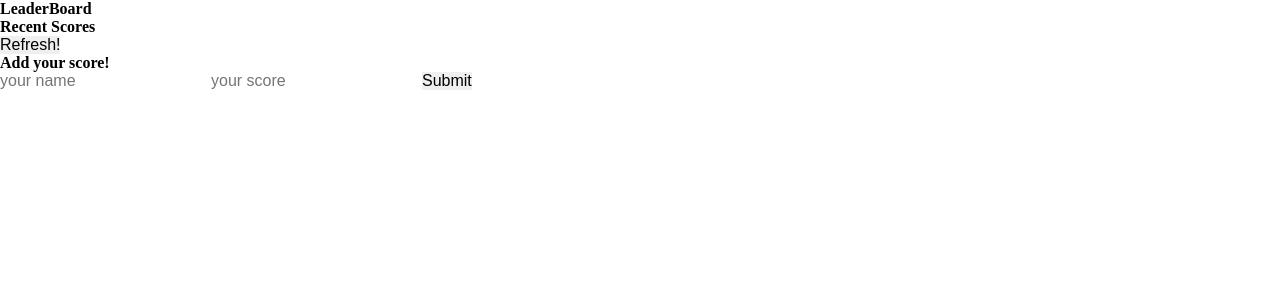
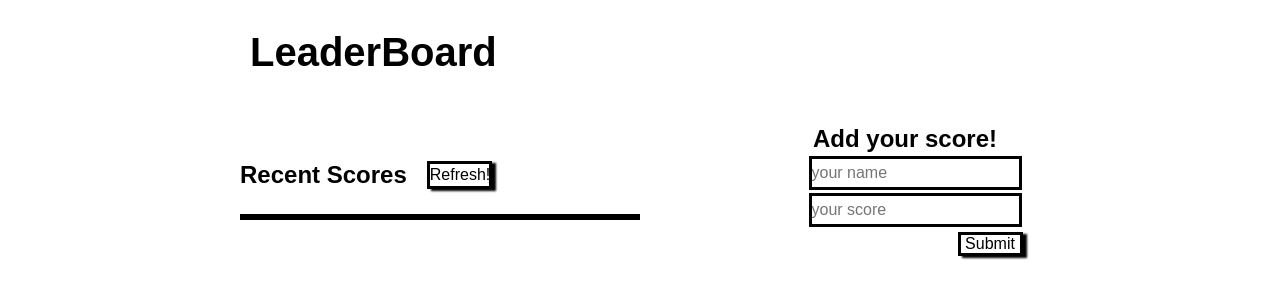
Before and after one commit to franklinben23/leaderboard1, a website built with webpack: page src/index1.html in a window 1280 px wide. Built offline with nearby package versions, Linux system fonts and the light colour scheme; no server answers.

Commit message:
create app styling

```diff
--- a/src/index1.html
+++ b/src/index1.html
@@ -13,7 +13,7 @@
     <div class="leaderboard-cont">
       <div class="title-btn-cont">
         <h4> Recent Scores</h4>
-        <button type="button" id="refresh-btn"> Refresh!</button>
+        <button type="button" id="refresh-btn" class="btnn"> Refresh!</button>
       </div>
 
       <ul class="scores-list">
@@ -23,9 +23,9 @@
     <div class="form-cont">
       <h4> Add your score!</h4>
       <form action="#" class="fomr">
-        <input type="text" name="name" placeholder="your name">
-        <input type="number" name="score" placeholder="your score">
-        <input type="submit" value="Submit">
+        <input type="text" name="name" class="inputt" placeholder="your name">
+        <input type="number" name="score" class="inputt" placeholder="your score">
+        <input type="submit" class="btnn input-btn" value="Submit">
       </form>
     </div>
   </div>
--- a/src/style.css
+++ b/src/style.css
@@ -5,3 +5,77 @@
   font-size: 100%;
   vertical-align: baseline;
 }
+
+body {
+  margin: auto;
+  width: 1200px;
+  text-align: center;
+}
+
+.main-container {
+  display: flex;
+  align-items: center;
+  justify-content: center;
+}
+
+h1 {
+  font-size: 40px;
+  padding-bottom: 50px;
+  padding-top: 30px;
+  font-family: Arial, Helvetica, sans-serif;
+  text-align: left;
+  margin-left: 210px;
+}
+
+h4 {
+  font-size: 24px;
+  font-family: Arial, Helvetica, sans-serif;
+  padding-right: 20px;
+}
+
+.leaderboard-cont {
+  width: 400px;
+}
+
+.title-btn-cont {
+  display: flex;
+  margin-bottom: 25px;
+}
+
+.scores-list {
+  text-align: justify;
+  list-style: none;
+  border: black 3px solid;
+}
+
+.scores-list li {
+  border: black 1px solid;
+  padding-left: 10px;
+}
+
+.scores-list li:nth-child(odd) {
+  background-color: lightgray;
+}
+
+.form-cont {
+  max-width: 250px;
+  margin-left: 150px;
+}
+
+.btnn {
+  background-color: white;
+  width: 65px;
+  border: black 3px solid;
+  box-shadow: 4px 2px 2px black;
+}
+
+.inputt {
+  padding: 5px 0 5px 0;
+  margin-top: 3px;
+  border: black 3px solid;
+}
+
+.input-btn {
+  margin-top: 5px;
+  margin-left: 150px;
+}
```
Also changed, not shown: dist/index.html, dist/main.bundle.js.
